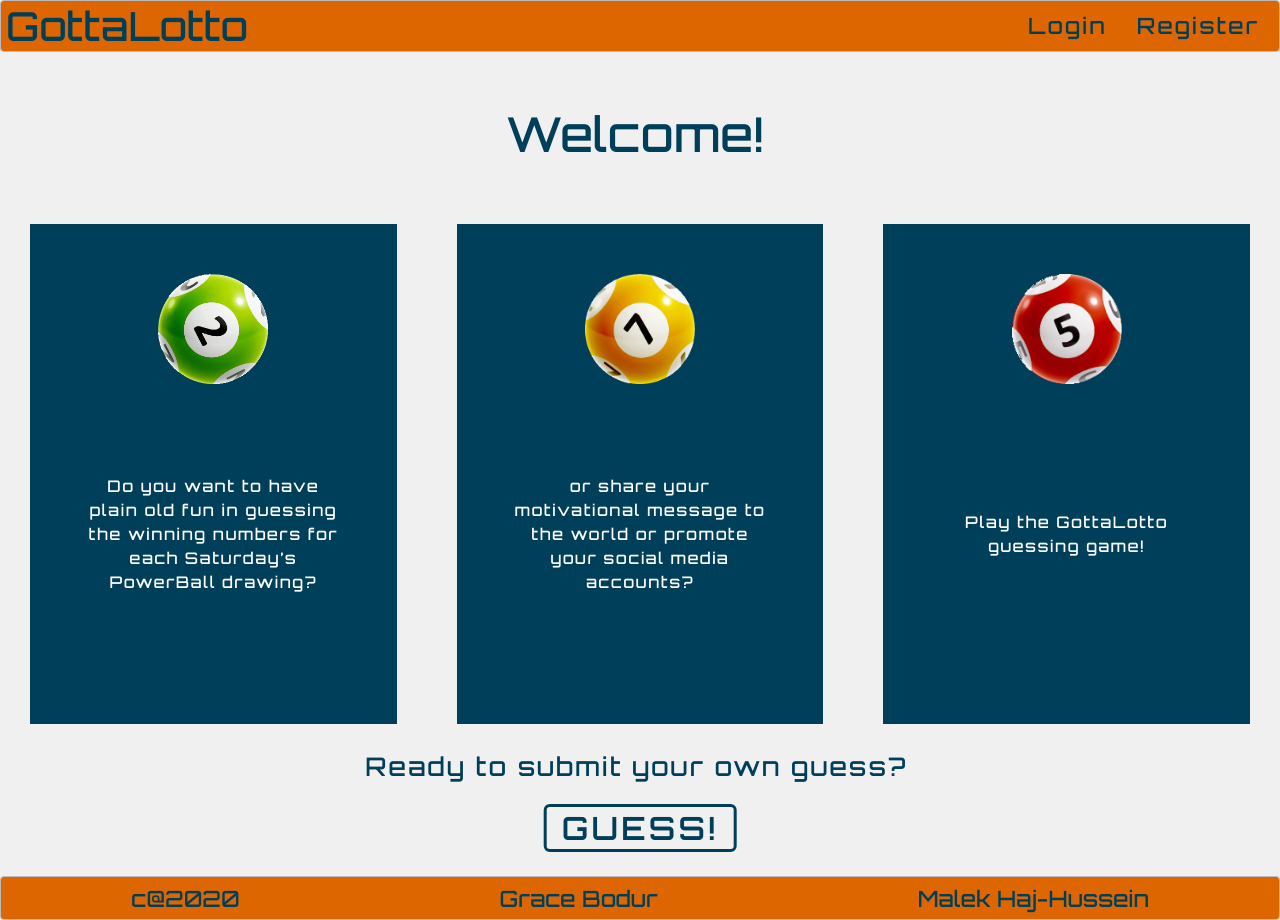
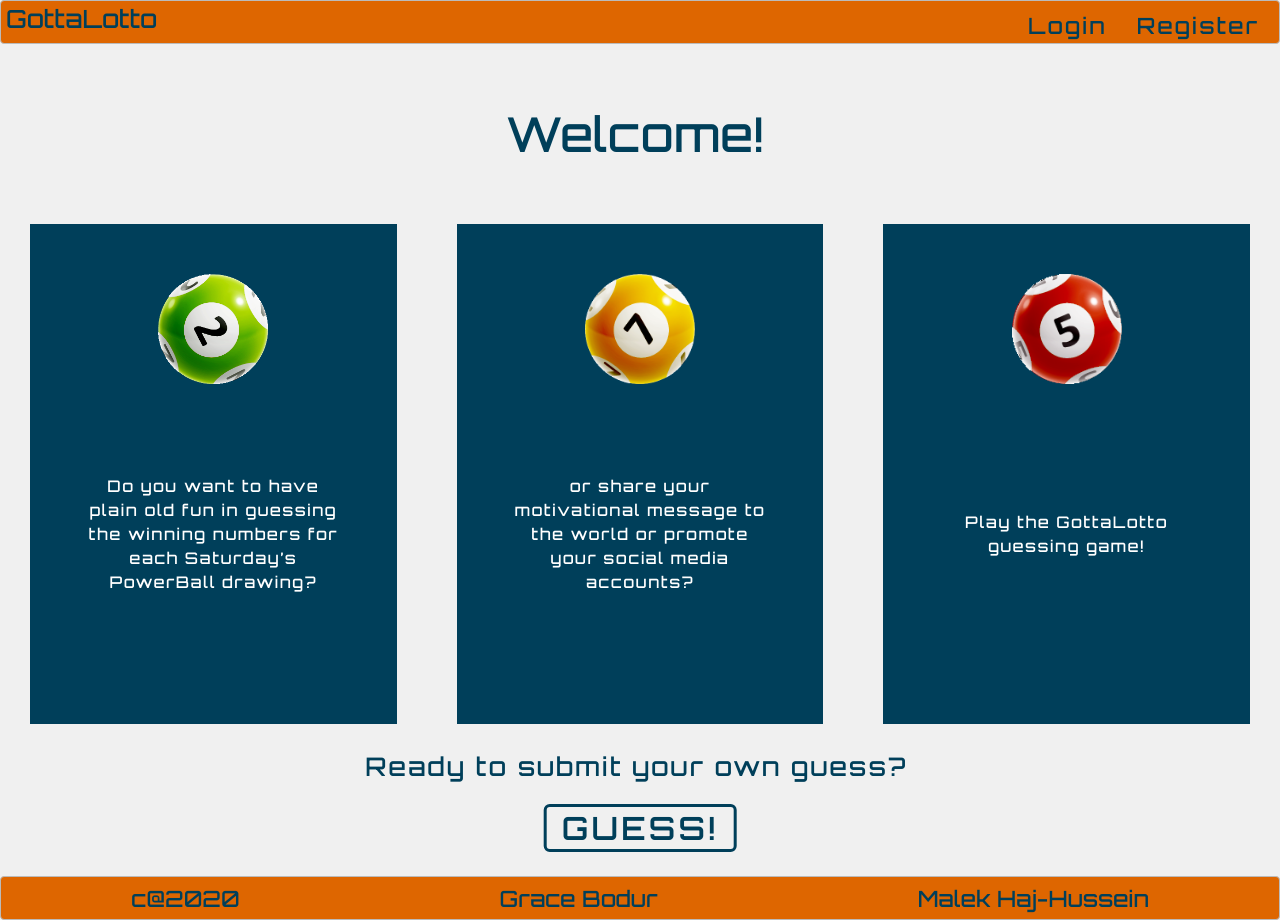
Before and after one commit to gracebodur/gottalotto-client, a React (Create React App) app: page / in a window 1280 px wide. Built offline with nearby package versions, Linux system fonts and the light colour scheme; no server answers.

Commit message:
fixed nav z-index so all content scrolls behind it.

```diff
--- a/package.json
+++ b/package.json
@@ -8,6 +8,7 @@
     "@testing-library/user-event": "^7.2.1",
     "enzyme": "^3.11.0",
     "enzyme-to-json": "^3.4.4",
+    "now": "^18.0.0",
     "react": "^16.13.1",
     "react-dom": "^16.13.1",
     "react-flippy": "^0.1.5",
--- a/src/components/Guess/Guess.css
+++ b/src/components/Guess/Guess.css
@@ -12,3 +12,6 @@
   font-size: 30px;
   padding: 15px;
 }
+.flippy-card {
+  z-index: 0;
+}
--- a/src/components/Nav/Nav.css
+++ b/src/components/Nav/Nav.css
@@ -23,7 +23,7 @@
   width: 100%;
 }
 .siteTitle {
-  font-size: 40px;
+  font-size: 25px;
 }
 .main-nav {
   display: flex;
@@ -31,6 +31,7 @@
   margin: 0;
   padding: 5px;
   background-color: #de6600;
+  z-index: 8;
 }
 
 .right {
```
Also changed, not shown: 1 other file (tests, documents, lock files or other folders).
